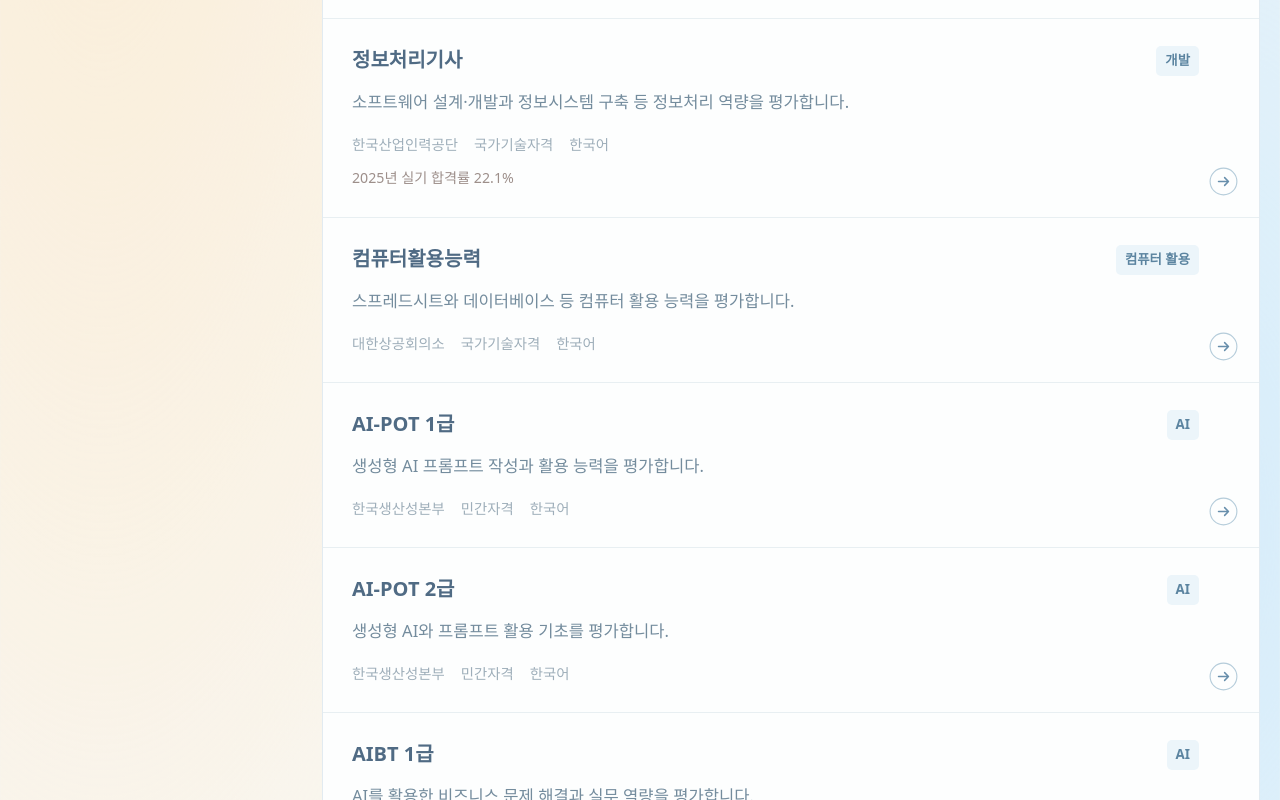
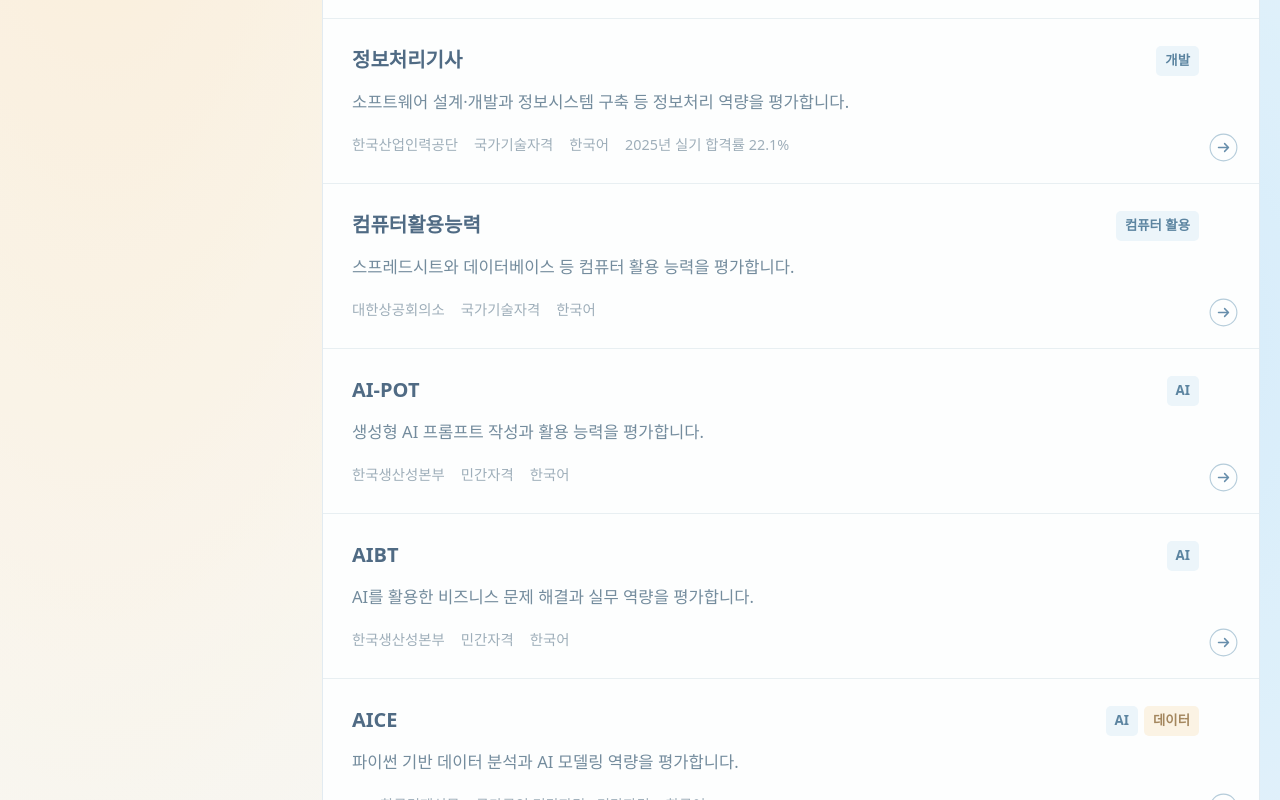
Before and after one commit to Oh-JunTaek/AIHuBridge, a React (Vite) app: page /qualifications in a window 1280 px wide. Shown: the part 1280-2080 px from the top of the page. Built offline with nearby package versions, Linux system fonts and the light colour scheme; a web font is replaced by a local one.

Commit message:
fix: 자격증 급수 통합과 합격률 위치 정리

```diff
--- /dev/null
+++ b/src/lib/qualification-groups.mjs
@@ -0,0 +1,11 @@
+export const qualificationGroups = [
+  { name: '컴퓨터활용능력', ids: ['computer-skills-1', 'computer-skills-2'] },
+  { name: 'AI-POT', ids: ['ai-pot-1', 'ai-pot-2'] },
+  { name: 'AIBT', ids: ['aibt-1', 'aibt-2'] },
+  { name: 'AICE', ids: ['aice-associate', 'aice-basic'] },
+];
+export function groupOf(id) { return qualificationGroups.find((group) => group.ids.includes(id)); }
+export function groupResults(items) {
+  const seen = new Set();
+  return items.filter((item) => { const group = groupOf(item.id); if (!group) return true; if (seen.has(group.name)) return false; seen.add(group.name); return true; });
+}
--- a/src/pages/Qualifications.tsx
+++ b/src/pages/Qualifications.tsx
@@ -1,6 +1,7 @@
 import { useEffect, useMemo, useRef, useState } from 'react';
 import { useSearchParams } from 'react-router-dom';
 import { qualifications } from '../data/qualifications';
+import { groupOf, groupResults } from '../lib/qualification-groups.mjs';
 import { MobileFilter } from '../components/MobileFilter';
 import { WayfindingIcon } from '../components/WayfindingIcon';
 
@@ -29,7 +30,8 @@
       && (!tag || categoryOf(item).includes(tag)) && (!classification || item.classification === classification)
       && (!language || item.language.includes(language));
   }).sort((a, b) => a.name.localeCompare(b.name, 'ko', { numeric: true })), [query, tag, classification, language]);
-  const visibleResults = results.filter((item) => item.id !== 'computer-skills-2' || !results.some((other) => other.id === 'computer-skills-1'));
+  const visibleResults = groupResults(results);
+  const selectedGroup = selected ? groupOf(selected.id) : undefined;
 
   useEffect(() => {
     if (selected && dialog.current && !dialog.current.open) dialog.current.showModal();
@@ -53,16 +55,16 @@
       <label className="qualification-search"><span className="sr-only">자격증·주관사 검색</span><input type="search" placeholder="자격증 이름 또는 주관사 검색" value={query} onChange={(e) => setQuery(e.target.value)} /></label>
       {results.length === 0 && <p className="qualification-empty">조건에 맞는 자격증이 없습니다. 검색어나 필터를 변경해 보세요.</p>}
       <div className="qualification-list">{visibleResults.map((item) => <button type="button" className={`qualification-card rate-${rateClass(item.id)}`} key={item.id} onClick={() => open(item.id)}>
-        <span className="qualification-card-top"><strong>{item.id.startsWith('computer-skills-') ? '컴퓨터활용능력' : item.name}</strong><span className="qualification-tags">{categoryOf(item).map((value) => <span key={value}>{value}</span>)}</span></span>
+        <span className="qualification-card-top"><strong>{groupOf(item.id)?.name ?? item.name}</strong><span className="qualification-tags">{categoryOf(item).map((value) => <span key={value}>{value}</span>)}</span></span>
         <span className="qualification-description">{item.id.startsWith('computer-skills-') ? '스프레드시트와 데이터베이스 등 컴퓨터 활용 능력을 평가합니다.' : item.intro}</span>
-        <span className="qualification-meta"><span>{item.provider}</span><span>{displayClass(item.classification)}</span><span>{item.language.join(' · ')}</span>{item.examFree === true && <span>시험 무료</span>}</span>
-        {currentRate(item.id) && <span className="qualification-rate">{currentRate(item.id)?.year}년 실기 합격률 {currentRate(item.id)?.practical}%</span>}<span className="qualification-arrow" aria-hidden="true"><WayfindingIcon /></span>
+        <span className="qualification-meta"><span>{item.provider}</span><span>{[...new Set((groupOf(item.id)?.ids.map((id) => qualifications.find((entry) => entry.id === id)).filter((entry) => entry && results.includes(entry)).map((entry) => displayClass(entry!.classification)) ?? [displayClass(item.classification)]))].join(' · ')}</span><span>{item.language.join(' · ')}</span>{currentRate(item.id) && <span>{currentRate(item.id)?.year}년 실기 합격률 {currentRate(item.id)?.practical}%</span>}{item.examFree === true && <span>시험 무료</span>}</span>
+        <span className="qualification-arrow" aria-hidden="true"><WayfindingIcon /></span>
       </button>)}</div>
     </section></div>
     <dialog ref={dialog} className="qualification-dialog" aria-labelledby="qualification-dialog-title" onClose={close}>
       {selected && <div className="qualification-dialog-inner">
         <div className="qualification-dialog-heading"><div><span>자격증 상세 안내</span><h2 id="qualification-dialog-title">{selected.name}</h2><p>{selected.provider} · {displayClass(selected.classification)}</p></div><button type="button" className="qualification-close" aria-label="상세 안내 닫기" onClick={() => dialog.current?.close()}>×</button></div>
-        {selected.id.startsWith('computer-skills-') && <div className="qualification-levels" role="group" aria-label="급수 선택">{['computer-skills-1', 'computer-skills-2'].map((id, index) => <button key={id} type="button" aria-pressed={selected.id === id} onClick={() => open(id)}>{index + 1}급</button>)}</div>}<p className="qualification-dialog-intro">{selected.intro}</p>
+        {selectedGroup && <div className="qualification-levels" role="group" aria-label="급수 선택">{selectedGroup.ids.map((id) => { const level = qualifications.find((item) => item.id === id); return level && <button key={id} type="button" aria-pressed={selected.id === id} onClick={() => open(id)}>{level.name.replace(selectedGroup.name, '').trim()}</button>; })}</div>}<p className="qualification-dialog-intro">{selected.intro}</p>
         <dl className="qualification-details">
           <div><dt>시험 언어</dt><dd>{selected.language.join(' · ')}</dd></div>
           <div><dt>응시 방식</dt><dd>{selected.delivery}</dd></div>
```
Also changed, not shown: src/lib/qualification-groups.d.mts (added), 2 other files (tests, documents, lock files or other folders).
